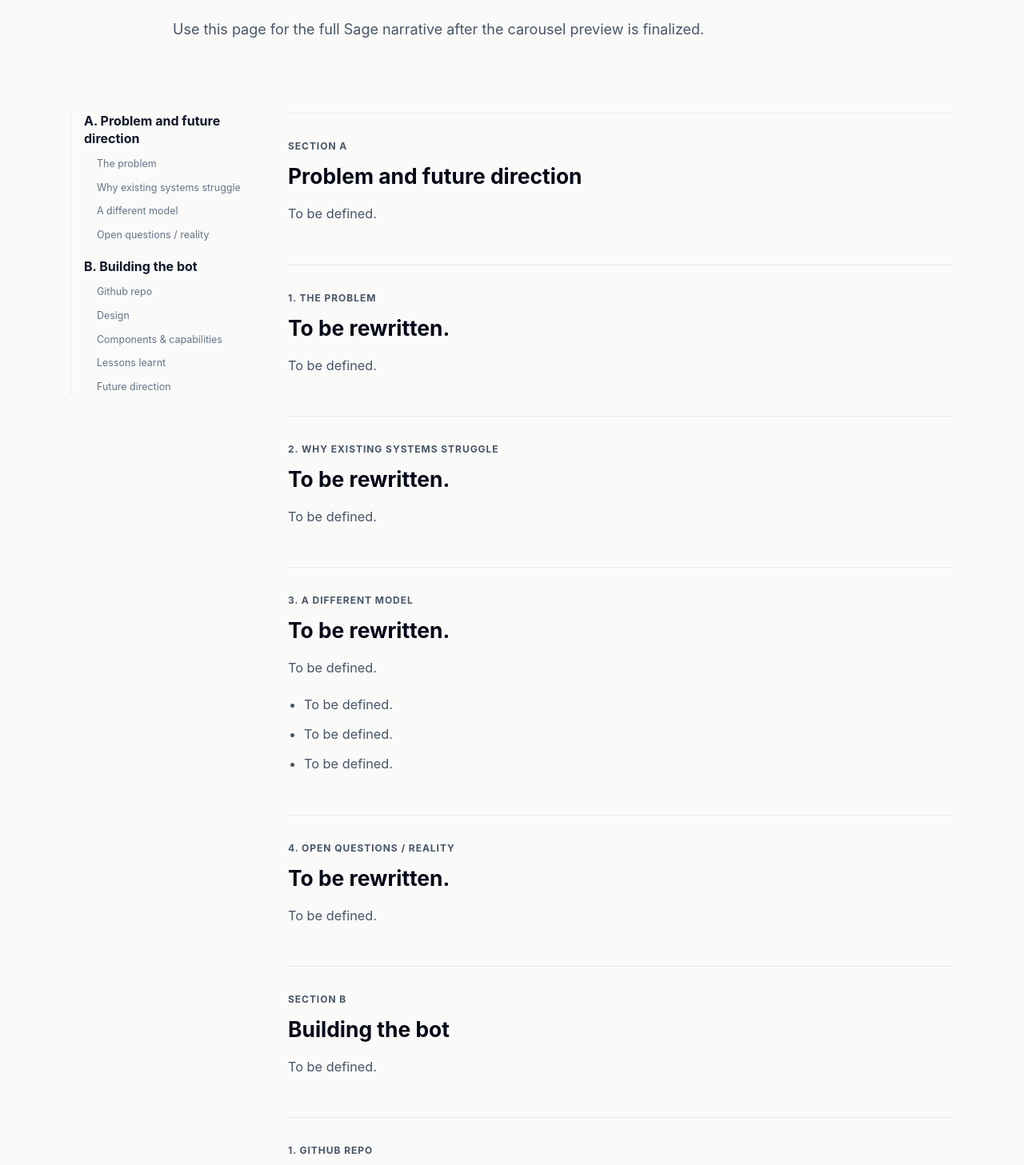
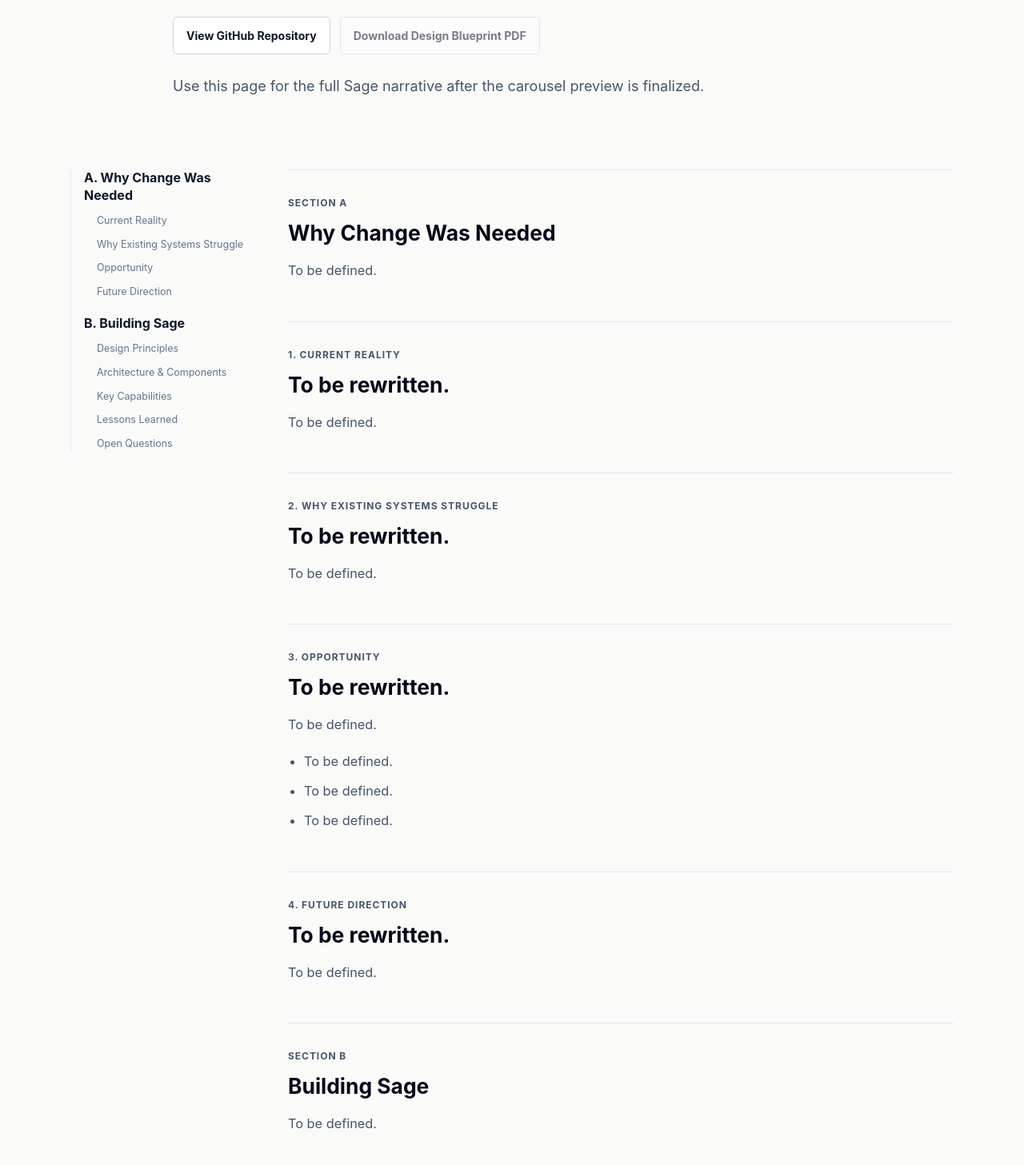
Before and after one commit to 2gauravc/personal-website, a plain HTML site: page case-studies/sage.html in a window 1280 px wide. Shown: the part 344-1801 px from the top of the page at 80% size. Drawn offline with nearby package versions, Linux system fonts and the light colour scheme.

Commit message:
Fixes #28

```diff
--- a/assets/css/style.css
+++ b/assets/css/style.css
@@ -116,6 +116,18 @@ input {
 
 .button-secondary:hover {
   border-color: rgb(100 116 139);
+}
+
+.case-artifacts {
+  display: flex;
+  flex-wrap: wrap;
+  gap: 0.75rem;
+  margin-top: 1.5rem;
+}
+
+.case-artifacts .is-disabled {
+  cursor: not-allowed;
+  opacity: 0.55;
 }
 
 .system-panel {
--- a/case-studies/sage.html
+++ b/case-studies/sage.html
@@ -30,46 +30,50 @@
         <div class="mx-auto max-w-4xl px-6">
           <p class="eyebrow">Case study · Sage</p>
           <h1 class="page-title case-study-page-title">Conversational Data Assistant</h1>
+          <div class="case-artifacts" aria-label="Case study artifacts">
+            <a href="https://github.com/2gauravc/sage" class="button-secondary" target="_blank" rel="noopener noreferrer">View GitHub Repository</a>
+            <span class="button-secondary is-disabled" aria-disabled="true" title="Coming soon">Download Design Blueprint PDF</span>
+          </div>
           <p class="page-intro">Use this page for the full Sage narrative after the carousel preview is finalized.</p>
         </div>
       </section>
 
       <section class="case-layout">
         <aside class="case-sidebar case-template-sidebar" aria-label="Case study sections">
-          <a href="#problem-direction" class="case-sidebar-section">A. Problem and future direction</a>
-          <a href="#problem" class="case-sidebar-subitem">The problem</a>
-          <a href="#system-struggle" class="case-sidebar-subitem">Why existing systems struggle</a>
-          <a href="#different-model" class="case-sidebar-subitem">A different model</a>
-          <a href="#open-questions" class="case-sidebar-subitem">Open questions / reality</a>
-          <a href="#building-bot" class="case-sidebar-section">B. Building the bot</a>
-          <a href="#github-repo" class="case-sidebar-subitem">Github repo</a>
-          <a href="#design" class="case-sidebar-subitem">Design</a>
-          <a href="#components" class="case-sidebar-subitem">Components &amp; capabilities</a>
-          <a href="#lessons" class="case-sidebar-subitem">Lessons learnt</a>
-          <a href="#future-direction" class="case-sidebar-subitem">Future direction</a>
+          <a href="#why-change" class="case-sidebar-section">A. Why Change Was Needed</a>
+          <a href="#current-reality" class="case-sidebar-subitem">Current Reality</a>
+          <a href="#system-struggle" class="case-sidebar-subitem">Why Existing Systems Struggle</a>
+          <a href="#opportunity" class="case-sidebar-subitem">Opportunity</a>
+          <a href="#future-direction" class="case-sidebar-subitem">Future Direction</a>
+          <a href="#building-sage" class="case-sidebar-section">B. Building Sage</a>
+          <a href="#design-principles" class="case-sidebar-subitem">Design Principles</a>
+          <a href="#architecture-components" class="case-sidebar-subitem">Architecture &amp; Components</a>
+          <a href="#key-capabilities" class="case-sidebar-subitem">Key Capabilities</a>
+          <a href="#lessons" class="case-sidebar-subitem">Lessons Learned</a>
+          <a href="#open-questions" class="case-sidebar-subitem">Open Questions</a>
         </aside>
 
         <article class="case-content">
-          <section id="problem-direction">
+          <section id="why-change">
             <p class="eyebrow">Section A</p>
-            <h2>Problem and future direction</h2>
+            <h2>Why Change Was Needed</h2>
             <p>To be defined.</p>
           </section>
 
-          <section id="problem">
-            <p class="eyebrow">1. The problem</p>
+          <section id="current-reality">
+            <p class="eyebrow">1. Current Reality</p>
             <h2>To be rewritten.</h2>
             <p>To be defined.</p>
           </section>
 
           <section id="system-struggle">
-            <p class="eyebrow">2. Why existing systems struggle</p>
+            <p class="eyebrow">2. Why Existing Systems Struggle</p>
             <h2>To be rewritten.</h2>
             <p>To be defined.</p>
           </section>
 
-          <section id="different-model">
-            <p class="eyebrow">3. A different model</p>
+          <section id="opportunity">
+            <p class="eyebrow">3. Opportunity</p>
             <h2>To be rewritten.</h2>
             <p>To be defined.</p>
             <ul class="case-list">
@@ -79,32 +83,32 @@
             </ul>
           </section>
 
-          <section id="open-questions">
-            <p class="eyebrow">4. Open questions / reality</p>
+          <section id="future-direction">
+            <p class="eyebrow">4. Future Direction</p>
             <h2>To be rewritten.</h2>
             <p>To be defined.</p>
           </section>
 
-          <section id="building-bot">
+          <section id="building-sage">
             <p class="eyebrow">Section B</p>
-            <h2>Building the bot</h2>
+            <h2>Building Sage</h2>
             <p>To be defined.</p>
           </section>
 
-          <section id="github-repo">
-            <p class="eyebrow">1. Github repo</p>
+          <section id="design-principles">
+            <p class="eyebrow">1. Design Principles</p>
             <h2>To be rewritten.</h2>
             <p>To be defined.</p>
           </section>
 
-          <section id="design">
-            <p class="eyebrow">2. Design</p>
+          <section id="architecture-components">
+            <p class="eyebrow">2. Architecture &amp; Components</p>
             <h2>To be rewritten.</h2>
             <p>To be defined.</p>
           </section>
 
-          <section id="components">
-            <p class="eyebrow">3. Components &amp; capabilities</p>
+          <section id="key-capabilities">
+            <p class="eyebrow">3. Key Capabilities</p>
             <h2>To be rewritten.</h2>
             <ul class="case-list">
               <li>To be defined.</li>
@@ -114,13 +118,13 @@
           </section>
 
           <section id="lessons">
-            <p class="eyebrow">4. Lessons learnt</p>
+            <p class="eyebrow">4. Lessons Learned</p>
             <h2>To be rewritten.</h2>
             <p>To be defined.</p>
           </section>
 
-          <section id="future-direction">
-            <p class="eyebrow">5. Future direction</p>
+          <section id="open-questions">
+            <p class="eyebrow">5. Open Questions</p>
             <h2>To be rewritten.</h2>
             <p>To be defined.</p>
           </section>
```
Also changed, not shown: case-studies/case-study-template.html (+41 -37 lines), case-studies/maxit.html (+35 -32 lines), case-studies/onbo.html (+39 -35 lines).
